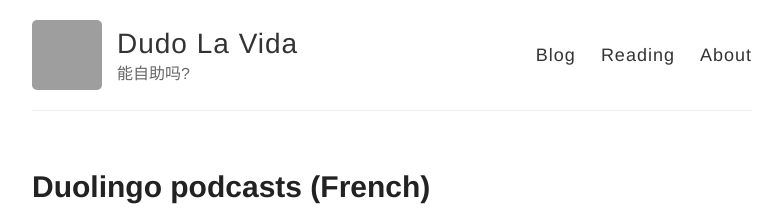
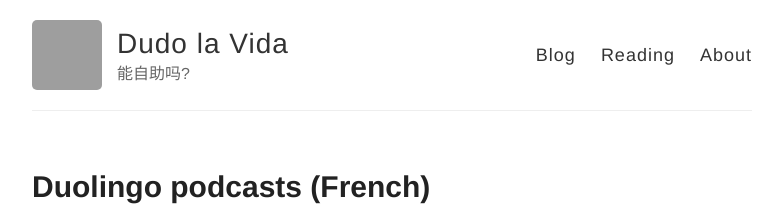
Before and after one commit to dudolavida/dudolavida.github.io, a Jekyll site: the page built from index.html, in a window 1280 px wide. Shown: the top 222 px of the page, without its empty margins (248-1031 px from the left). Built offline with Jekyll 4.4.1, drawn with Linux system fonts in a browser that asks for light colours; grey boxes are pictures that could not be loaded.

Commit message:
update title

```diff
--- a/_config.yml
+++ b/_config.yml
@@ -3,7 +3,7 @@
 #
 
 # Name of your site (displayed in the header)
-name: Dudo La Vida
+name: Dudo la Vida
 
 # Short bio or description (displayed in the header)
 description: 能自助吗?
```
